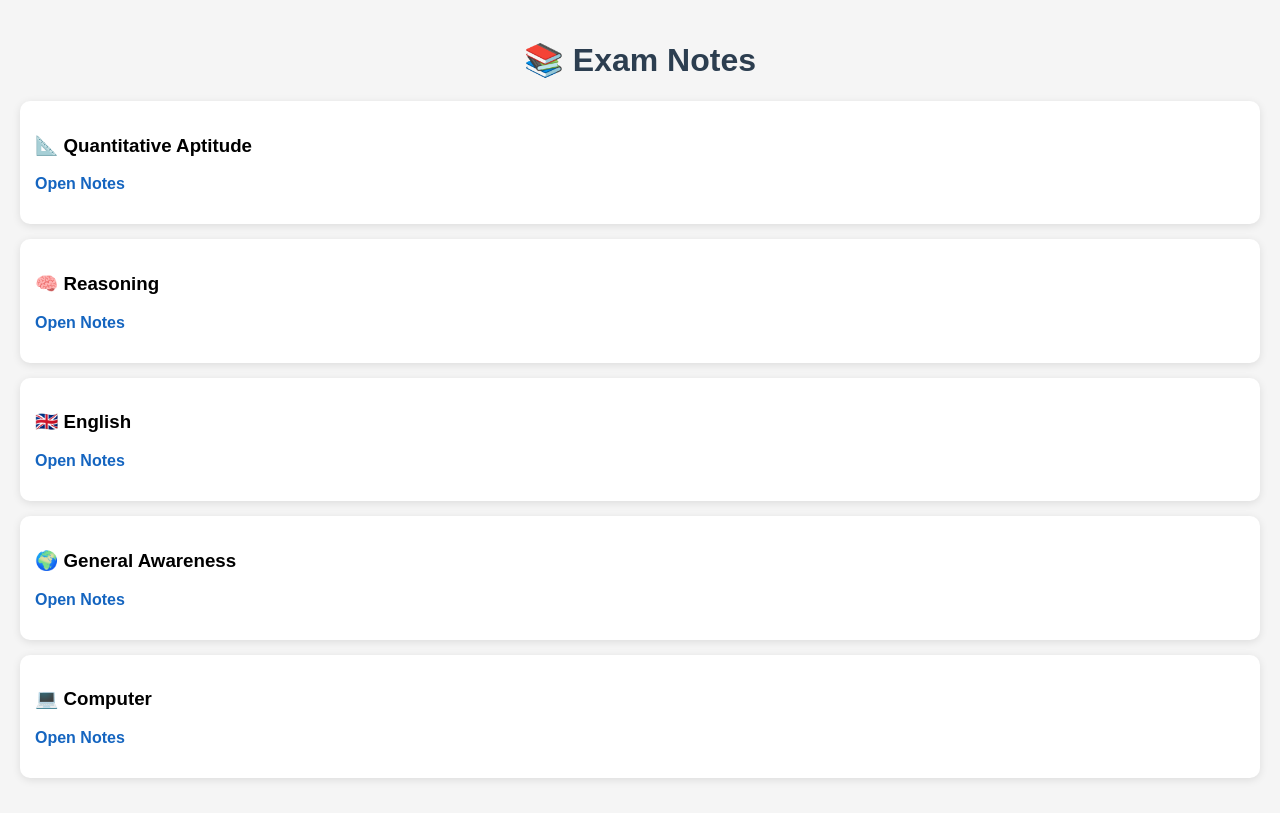
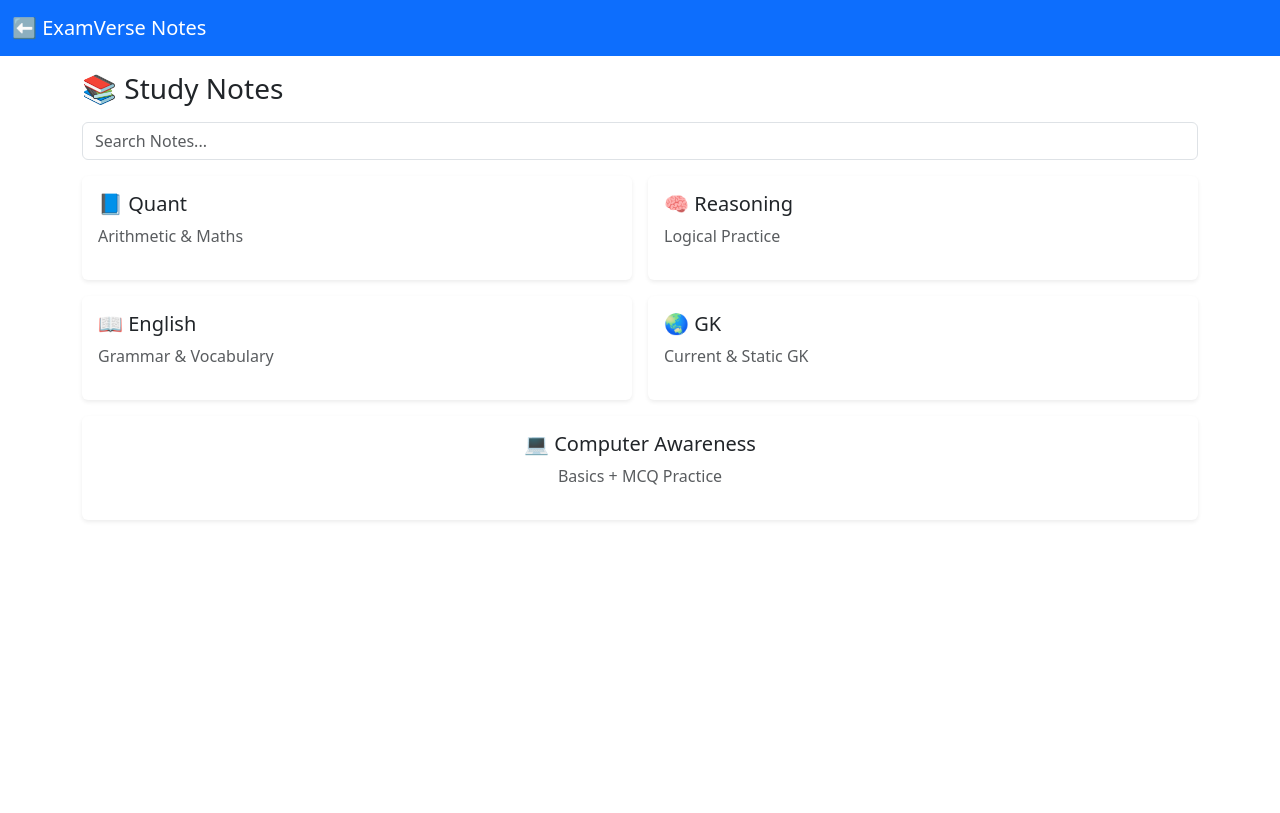
Before and after one commit to Alpha-anshika02/Alpha-Anshika02.github.io, a plain HTML site: page notes.html in a window 1280 px wide. Drawn offline with nearby package versions, Linux system fonts and the light colour scheme.

Commit message:
Update notes.html

```diff
--- a/notes.html
+++ b/notes.html
@@ -3,59 +3,70 @@
 <head>
 <meta charset="UTF-8">
 <meta name="viewport" content="width=device-width, initial-scale=1.0">
-<title>Exam Notes</title>
-<style>
-body{
-font-family:Arial,sans-serif;
-background:#f5f5f5;
-margin:0;
-padding:20px;
-}
-h1{
-text-align:center;
-color:#2c3e50;
-}
-.card{
-background:white;
-padding:15px;
-margin:15px 0;
-border-radius:10px;
-box-shadow:0 2px 8px rgba(0,0,0,.1);
-}
-a{
-text-decoration:none;
-color:#1565c0;
-font-weight:bold;
-}
-</style>
+
+<title>Notes - ExamVerse</title>
+
+<link href="https://cdn.jsdelivr.net/npm/bootstrap@5.3.3/dist/css/bootstrap.min.css" rel="stylesheet">
+<link rel="stylesheet" href="style.css">
+
 </head>
+
 <body>
 
-<h1>📚 Exam Notes</h1>
+<!-- HEADER -->
+<nav class="navbar navbar-dark bg-primary">
+  <div class="container-fluid">
+    <a href="index.html" class="navbar-brand">⬅ ExamVerse Notes</a>
+  </div>
+</nav>
 
-<div class="card">
-<h3>📐 Quantitative Aptitude</h3>
-<p><a href="#">Open Notes</a></p>
+<div class="container mt-3">
+
+<h3 class="mb-3">📚 Study Notes</h3>
+
+<!-- SEARCH -->
+<input type="text" class="form-control mb-3" placeholder="Search Notes...">
+
+<!-- SUBJECTS -->
+<div class="row g-3">
+
+<div class="col-6">
+<div class="p-3 bg-white shadow-sm rounded">
+<h5>📘 Quant</h5>
+<p class="text-muted">Arithmetic & Maths</p>
+</div>
 </div>
 
-<div class="card">
-<h3>🧠 Reasoning</h3>
-<p><a href="#">Open Notes</a></p>
+<div class="col-6">
+<div class="p-3 bg-white shadow-sm rounded">
+<h5>🧠 Reasoning</h5>
+<p class="text-muted">Logical Practice</p>
+</div>
 </div>
 
-<div class="card">
-<h3>🇬🇧 English</h3>
-<p><a href="#">Open Notes</a></p>
+<div class="col-6">
+<div class="p-3 bg-white shadow-sm rounded">
+<h5>📖 English</h5>
+<p class="text-muted">Grammar & Vocabulary</p>
+</div>
 </div>
 
-<div class="card">
-<h3>🌍 General Awareness</h3>
-<p><a href="#">Open Notes</a></p>
+<div class="col-6">
+<div class="p-3 bg-white shadow-sm rounded">
+<h5>🌏 GK</h5>
+<p class="text-muted">Current & Static GK</p>
+</div>
 </div>
 
-<div class="card">
-<h3>💻 Computer</h3>
-<p><a href="#">Open Notes</a></p>
+<div class="col-12">
+<div class="p-3 bg-white shadow-sm rounded text-center">
+<h5>💻 Computer Awareness</h5>
+<p class="text-muted">Basics + MCQ Practice</p>
+</div>
+</div>
+
+</div>
+
 </div>
 
 </body>
```
